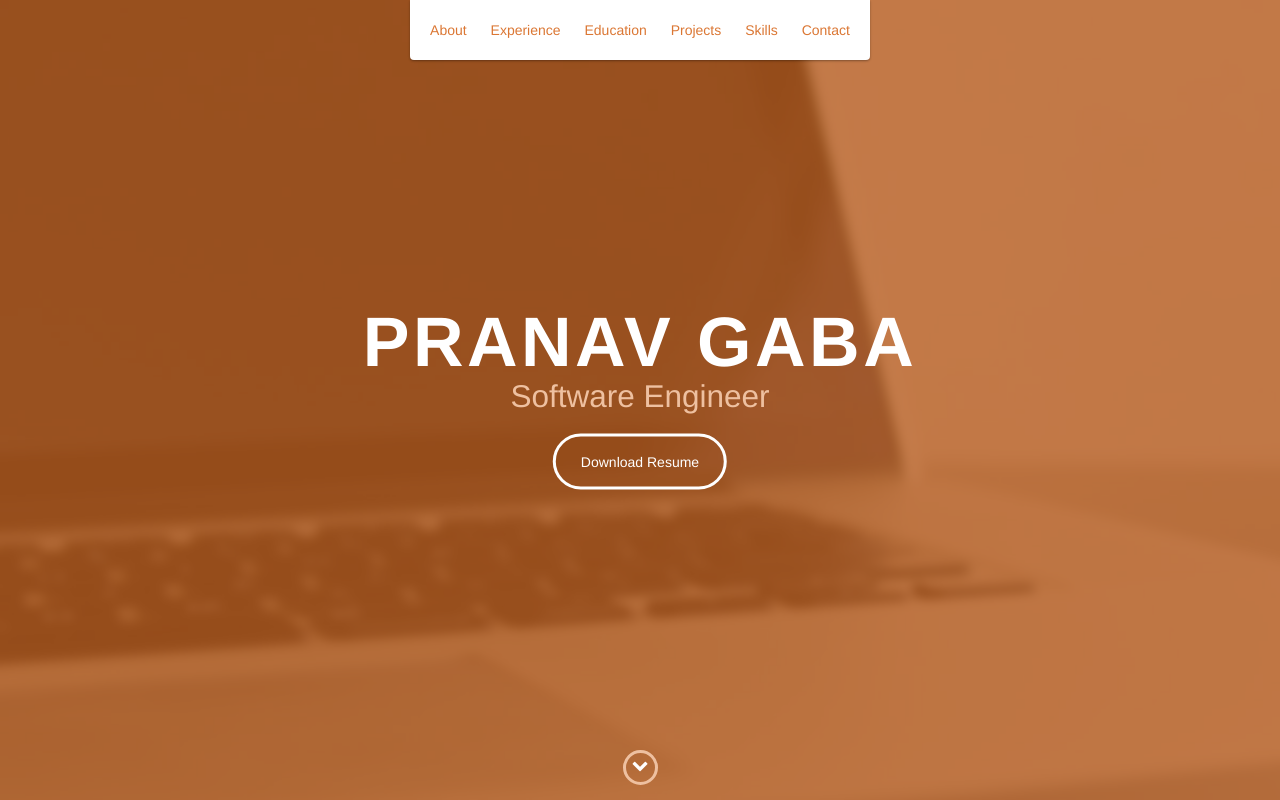
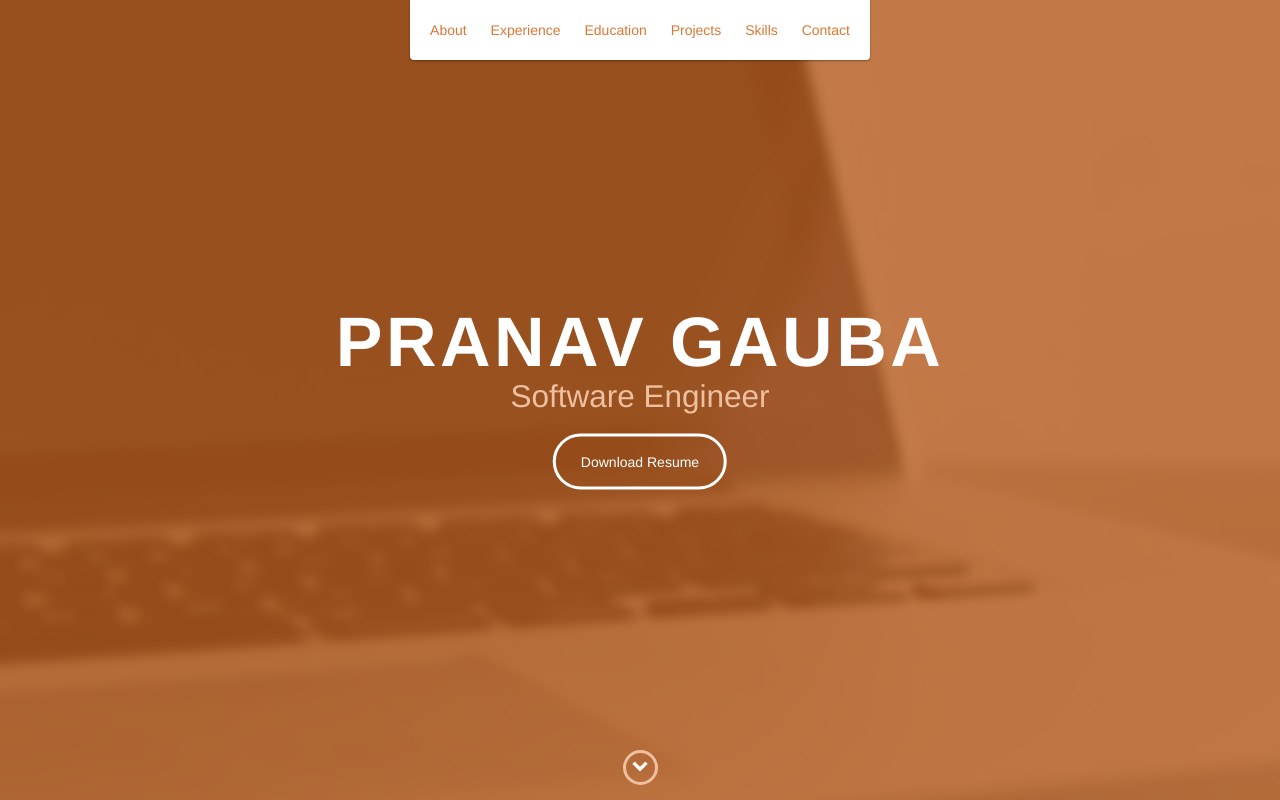
Before and after one commit to pranavgaba11/pranavgaba11.github.io, a website: page index.html in a window 1280 px wide. Shown: the top 800 px of the page. Drawn offline with nearby package versions, Linux system fonts and the light colour scheme; files that its build step writes are made by us from their sources.

Commit message:
Revert name

```diff
--- a/index.html
+++ b/index.html
@@ -48,7 +48,7 @@
 
     <div id="lead">
         <div id="lead-content">
-            <h1>PRANAV GABA</h1>
+            <h1>PRANAV GAUBA</h1>
             <h2>Software Engineer</h2>
             <a href="images/resume.pdf" download="resume.pdf" class="btn-rounded-white">Download Resume</a>
         </div>
```
